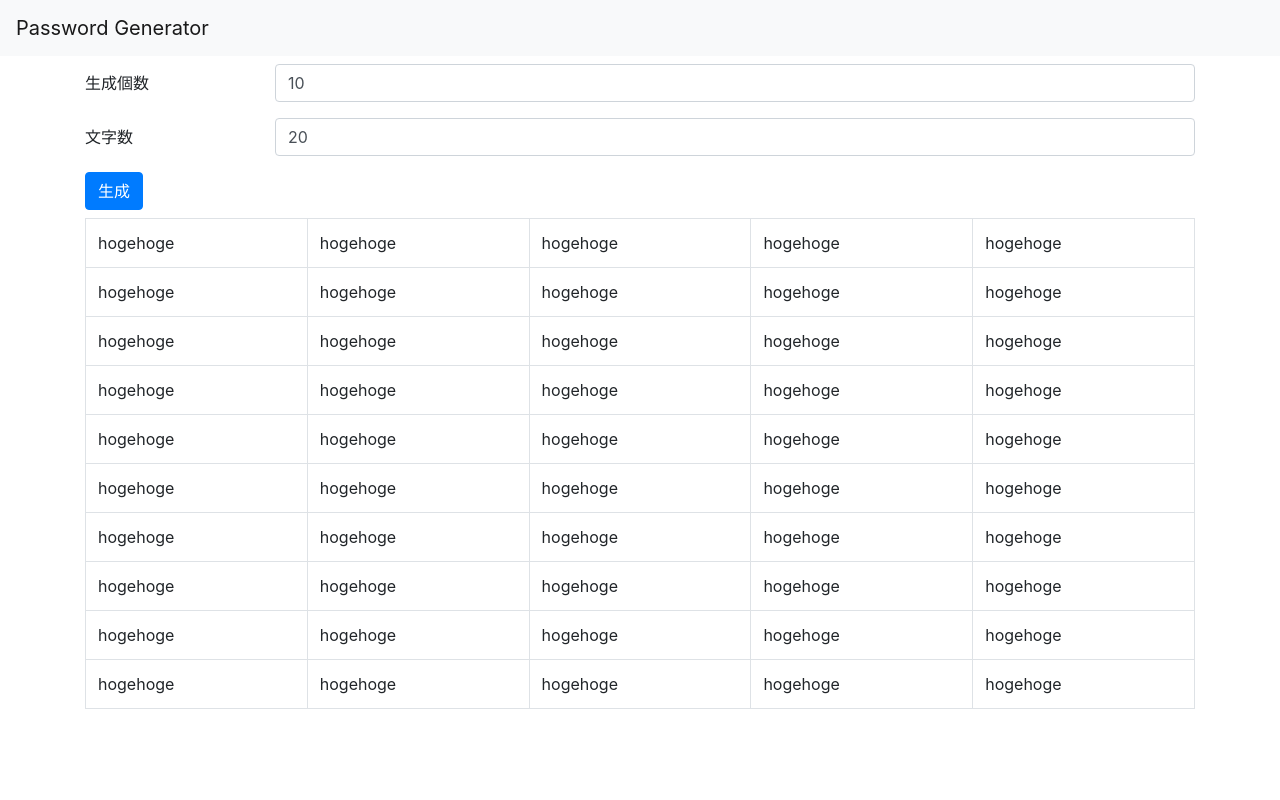
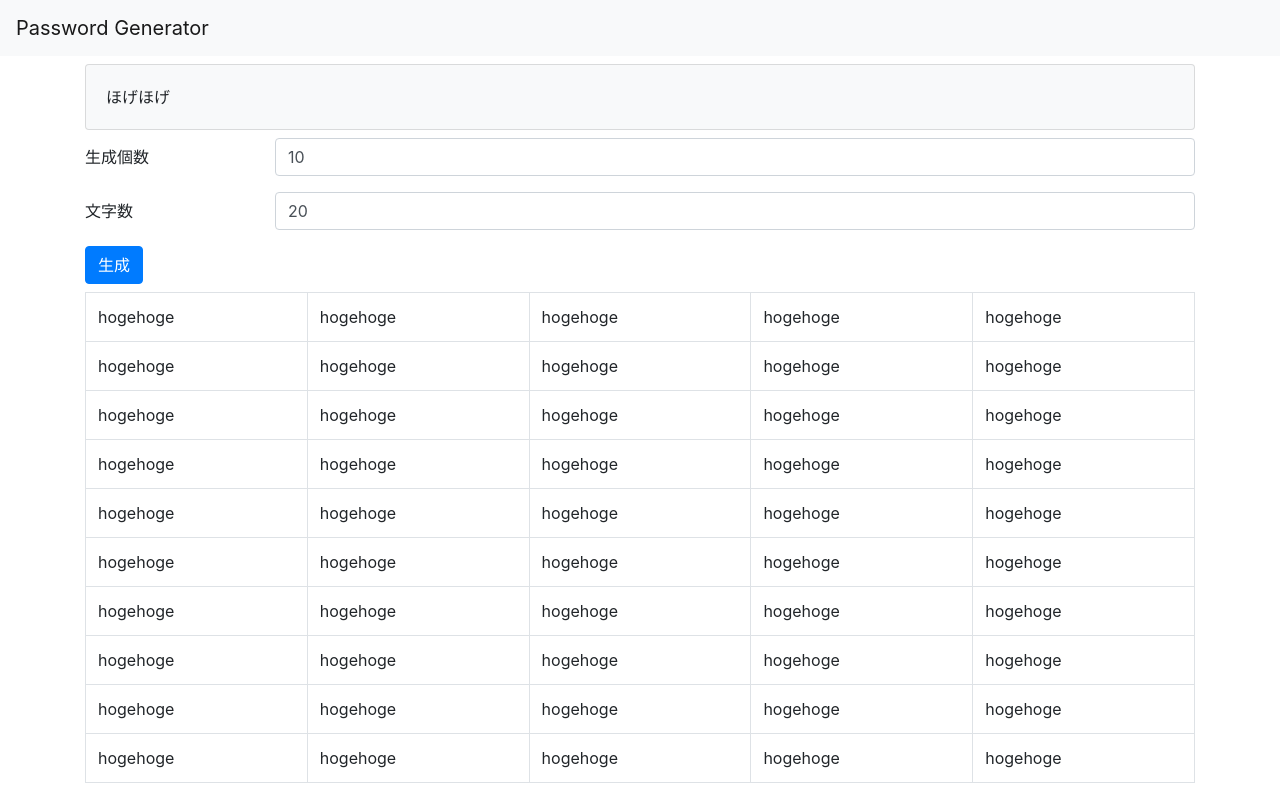
Before and after one commit to ttk1/password-generator, a React app: page / in a window 1280 px wide. Built offline with nearby package versions, Linux system fonts and the light colour scheme.

Commit message:
説明書き入れる用のカード追加

```diff
--- a/src/main.tsx
+++ b/src/main.tsx
@@ -3,7 +3,7 @@ import 'bootstrap/dist/css/bootstrap.min.css';
 
 import * as React from 'react';
 import * as ReactDOM from 'react-dom';
-import { ListGroup, Container, Navbar, Table, Form, Row, Col, Button } from 'react-bootstrap';
+import { ListGroup, Container, Navbar, Table, Form, Row, Col, Button, Card } from 'react-bootstrap';
 
 import { generatePassword } from './password';
 
@@ -20,6 +20,11 @@ const Home = () => (
       <Navbar.Brand>Password Generator</Navbar.Brand>
     </Navbar>
     <Container>
+      <Card bg="light" className="my-2">
+        <Card.Body>
+          ほげほげ
+        </Card.Body>
+      </Card>
       <Form className="my-2">
         <Form.Group as={Row}>
           <Form.Label column sm={2}>生成個数</Form.Label>
```
